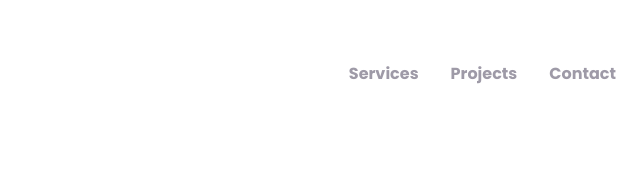
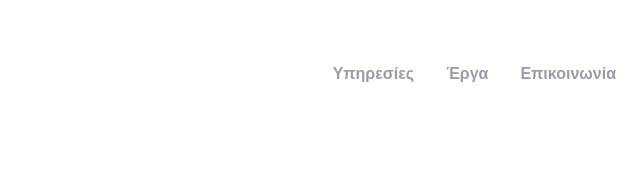
Before and after one commit to PanagiotisZois/Prospect, a website: page index.html in a window 1280 px wide. Shown: the top 169 px of the page, 640-1280 px from the left. Drawn offline with Linux system fonts and the light colour scheme.

Commit message:
eng to gr menu

```diff
--- a/index.html
+++ b/index.html
@@ -38,9 +38,9 @@
           <img src="images/logo.png" class="rounded-lg" style="width:200px; height:100px" alt="Shortly" />
         </div>
         <div class="hidden items-center space-x-8 font-bold lg:flex">
-          <a href="#services" class="text-grayishViolet hover:text-veryDarkViolet">Services</a>
-          <a href="#projects" class="text-grayishViolet hover:text-veryDarkViolet">Projects</a>
-          <a href="#footer" class="text-grayishViolet hover:text-veryDarkViolet">Contact</a>
+          <a href="#services" class="text-grayishViolet hover:text-veryDarkViolet">Υπηρεσίες</a>
+          <a href="#projects" class="text-grayishViolet hover:text-veryDarkViolet">Έργα</a>
+          <a href="#footer" class="text-grayishViolet hover:text-veryDarkViolet">Επικοινωνία</a>
         </div>
         <button id="menu-btn" class="block hamburger lg:hidden focus:outline-none" type="button">
           <span class="hamburger-top"></span>
@@ -51,9 +51,9 @@
         <!-- TODO Mobile menu -->
         <div id="menu" class="absolute hidden p-4 rounded-lg bg-darkViolet left-6 right-6 top-20 z-100">
           <div class="flex flex-col items-center justify-center w-full space-y-6 font-bold text-white rounded-sm">
-            <a href="#stats" class="w-full text-center p-6">Services</a>
-            <a href="#projects" class="w-full text-center p-6">Projects</a>
-            <a href="#footer" class="w-full text-center p-6">Contact</a>
+            <a href="#stats" class="w-full text-center p-6">Υπηρεσίες</a>
+            <a href="#projects" class="w-full text-center p-6">Έργα</a>
+            <a href="#footer" class="w-full text-center p-6">Επικοινωνία</a>
           </div>
         </div>
 
```
